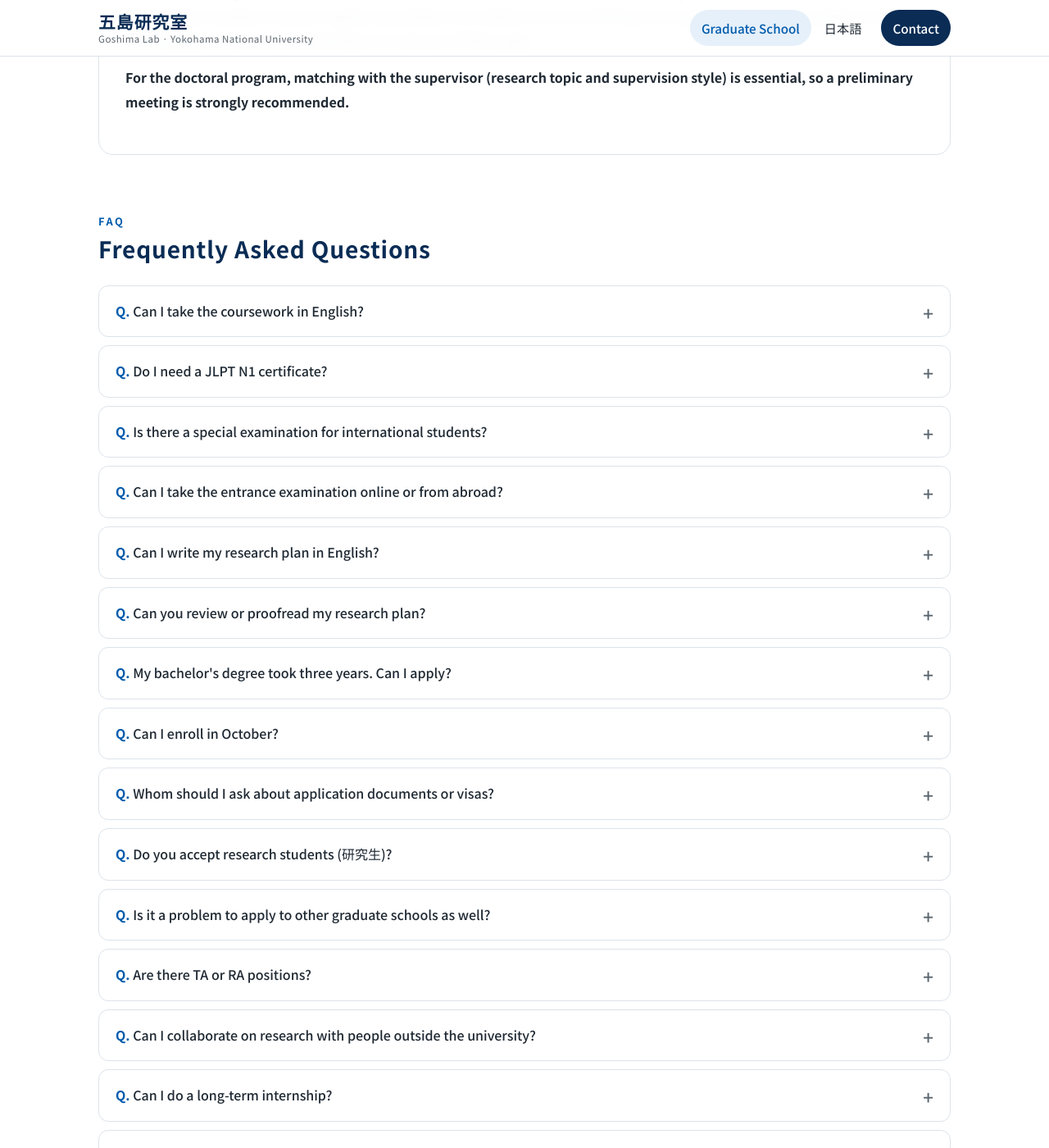
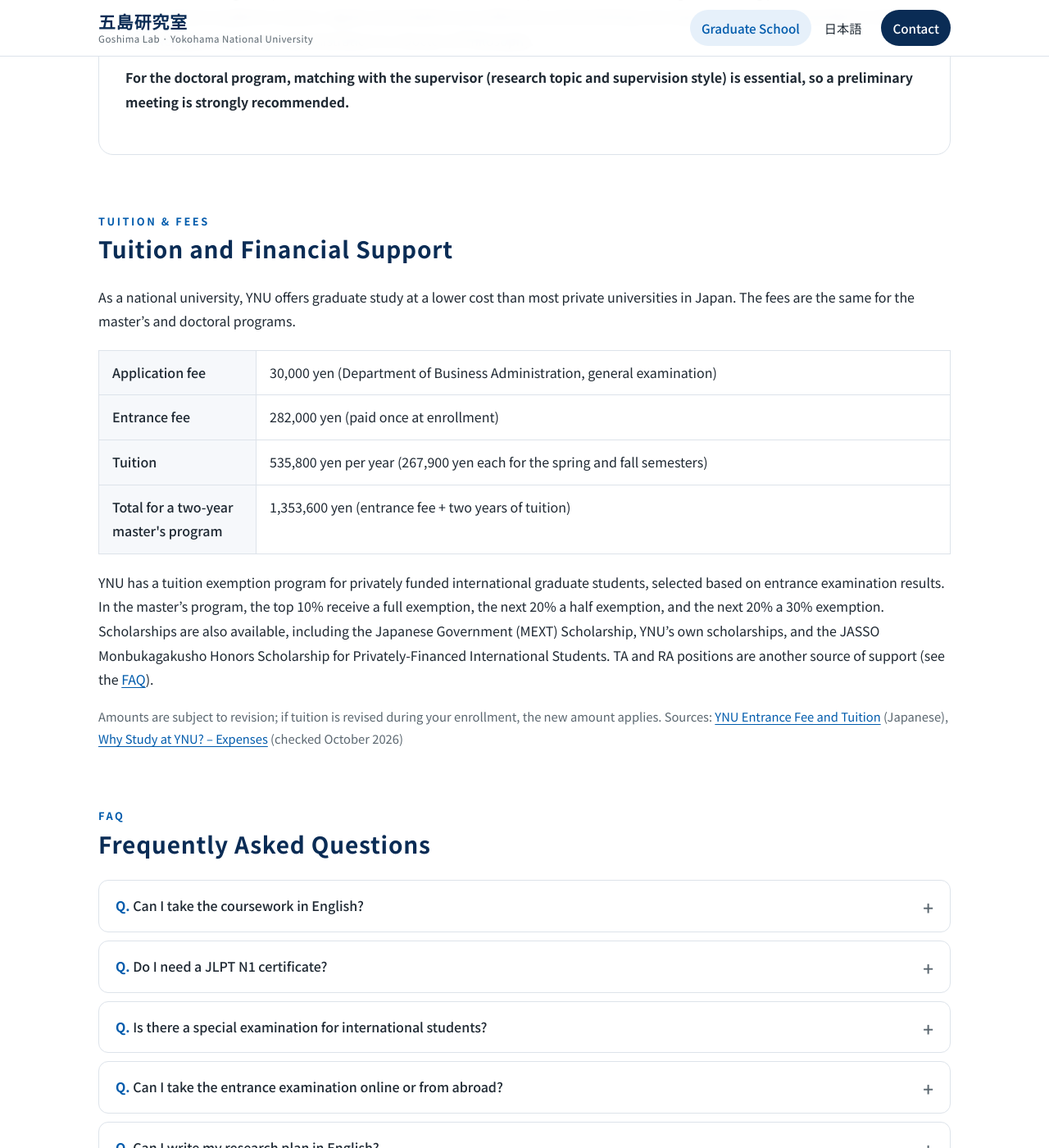
Before and after one commit to goshimalab/goshimalab-ynu-site, a Jekyll site: the page built from graduate-en.md, in a window 1280 px wide and 1400 px high, scrolled down 8981 px. Shown: the whole window at 82% size. Built offline with Jekyll 4.4.1, drawn with Linux system fonts in a browser that asks for light colours; some of the changed text lies outside the part shown.

Commit message:
Add tuition and financial support sections to graduate pages
Co-Authored-By: Claude Opus 5.5 <noreply@anthropic.com>

```diff
--- a/graduate-en.md
+++ b/graduate-en.md
@@ -218,7 +218,7 @@ This section summarizes points in the application guidelines that international
     <tr><th>Submitting documents from abroad</th><td>After applying online (<a href="https://e-apply.jp/e/ynu/">YNU web application system</a>), send the documents by EMS or another trackable method. Documents from abroad must <strong>arrive</strong> by the deadline (July 23, 2026). The application fee (30,000 yen) can be paid by credit card or UnionPay by overseas applicants.</td></tr>
     <tr><th>Graduates of Chinese universities</th><td>If original certificates are difficult to submit, you may submit copies together with the English <em>Online Verification Report of Higher Education Qualification Certificate</em> issued by CHSI. The report must be sent <strong>directly from CSSD</strong> to the Graduate School Affairs Office by the last day of the application period; reports forwarded by the applicant are not accepted.</td></tr>
     <tr><th>Residence status</th><td>Submit a copy of your residence card, or a copy of your passport if you do not live in Japan. To obtain a "Student" visa, privately funded students must have sufficient financial means to support their studies.</td></tr>
-    <tr><th>Costs</th><td>Entrance fee 282,000 yen; tuition 535,800 yen per year (current amounts, subject to revision).</td></tr>
+    <tr><th>Costs</th><td>Entrance fee 282,000 yen; tuition 535,800 yen per year. See <a href="#cost">Tuition and Financial Support</a>.</td></tr>
   </tbody>
 </table>
 </div>
@@ -252,6 +252,25 @@ Before applying, you are welcome to contact us about the direction of your resea
   <p><strong>For the doctoral program, matching with the supervisor (research topic and supervision style) is essential, so a preliminary meeting is strongly recommended.</strong></p>
 </div>
 
+<h2 id="cost"><span class="en">Tuition &amp; Fees</span>Tuition and Financial Support</h2>
+
+As a national university, YNU offers graduate study at a lower cost than most private universities in Japan. The fees are the same for the master's and doctoral programs.
+
+<div class="table-wrap">
+<table class="compare info">
+  <tbody>
+    <tr><th>Application fee</th><td>30,000 yen (Department of Business Administration, general examination)</td></tr>
+    <tr><th>Entrance fee</th><td>282,000 yen (paid once at enrollment)</td></tr>
+    <tr><th>Tuition</th><td>535,800 yen per year (267,900 yen each for the spring and fall semesters)</td></tr>
+    <tr><th>Total for a two-year master's program</th><td>1,353,600 yen (entrance fee + two years of tuition)</td></tr>
+  </tbody>
+</table>
+</div>
+
+YNU has a tuition exemption program for privately funded international graduate students, selected based on entrance examination results. In the master's program, the top 10% receive a full exemption, the next 20% a half exemption, and the next 20% a 30% exemption. Scholarships are also available, including the Japanese Government (MEXT) Scholarship, YNU's own scholarships, and the JASSO Monbukagakusho Honors Scholarship for Privately-Financed International Students. TA and RA positions are another source of support (see the <a href="#faq">FAQ</a>).
+
+<p class="muted">Amounts are subject to revision; if tuition is revised during your enrollment, the new amount applies. Sources: <a href="https://www.ynu.ac.jp/campus/expense/payments.html">YNU Entrance Fee and Tuition</a> (Japanese), <a href="https://www.whystudyat.ynu.ac.jp/international/expenses/index.html">Why Study at YNU? – Expenses</a> (checked October 2026)</p>
+
 <h2 id="faq"><span class="en">FAQ</span>Frequently Asked Questions</h2>
 
 <div class="faq">
```
Also changed, not shown: graduate.md (+19 -0 lines).
